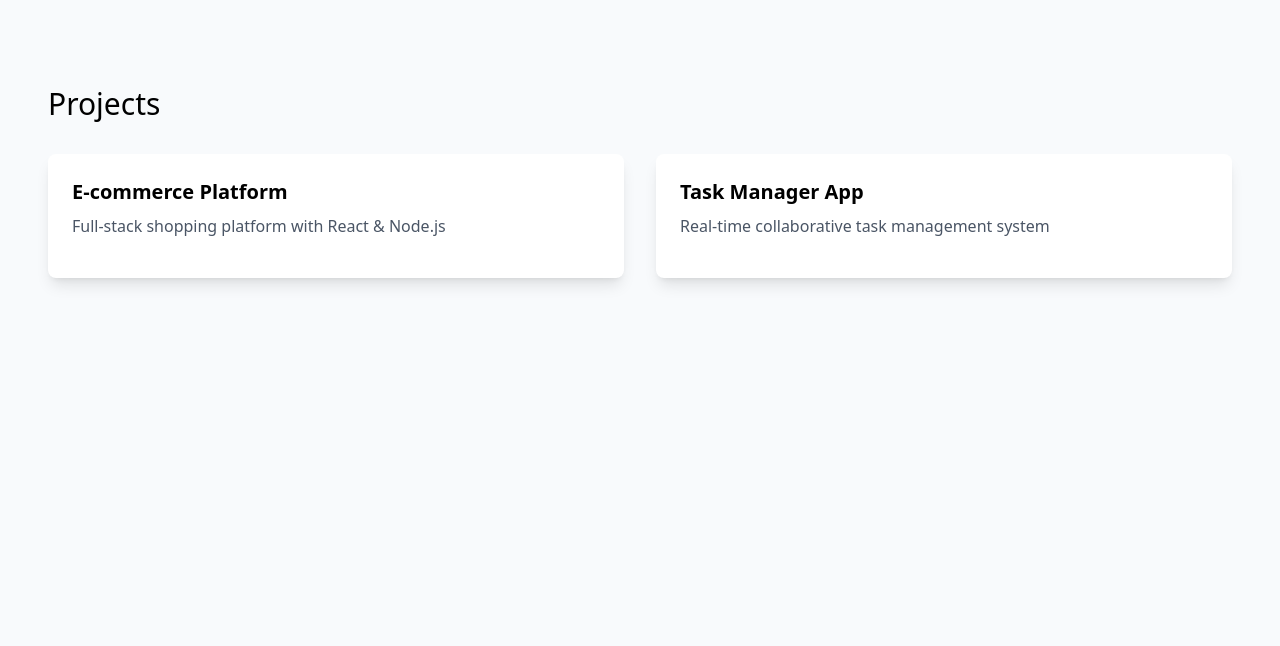
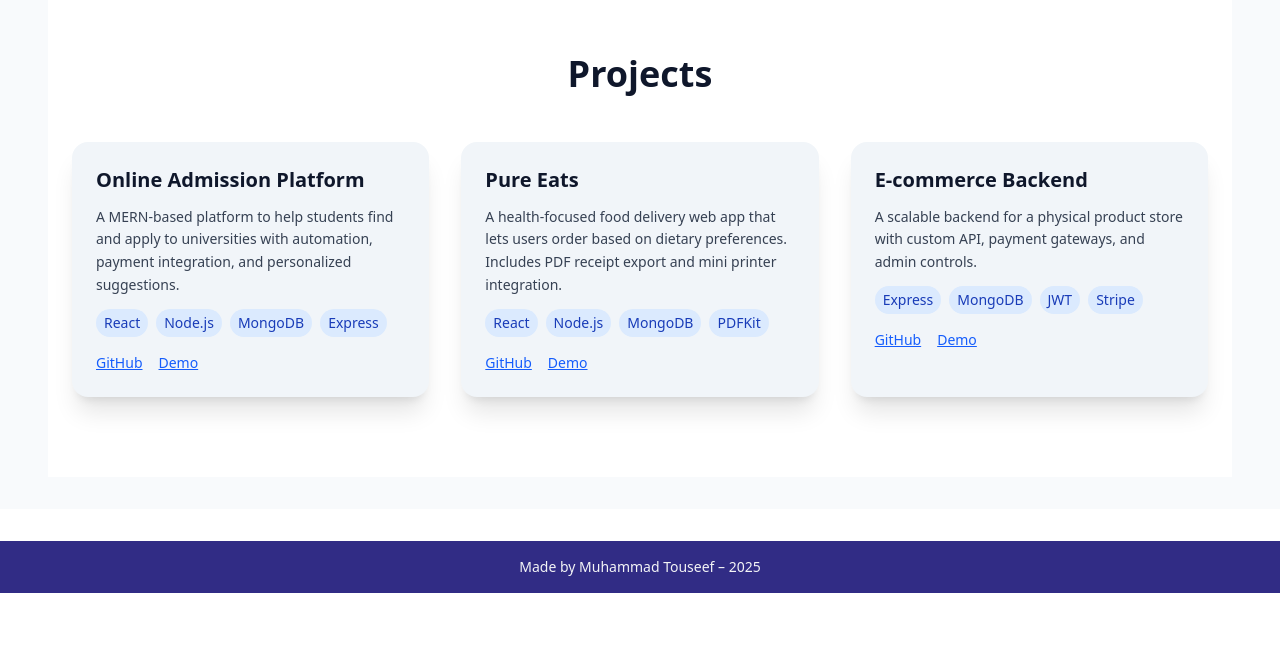
Before and after one commit to M-Touseef/my-portfolio, a React (Vite) app: page / in a window 1280 px wide. Shown: the part 1214-1860 px from the top of the page. After the commit the page ends 1807 px from the top, so only its background shows below. Built offline with nearby package versions, Linux system fonts and the light colour scheme.

Commit message:
initial commit

```diff
--- a/src/components/Projects.jsx
+++ b/src/components/Projects.jsx
@@ -1,40 +1,90 @@
-import React from 'react'
-export default function Projects({ darkMode }) {
+// src/components/Projects.jsx
+import React from "react";
+
 const projects = [
   {
-      name: "E-commerce Platform",
-      description: "Full-stack shopping platform with React & Node.js"
+    title: "Online Admission Platform",
+    description:
+      "A MERN-based platform to help students find and apply to universities with automation, payment integration, and personalized suggestions.",
+    tech: ["React", "Node.js", "MongoDB", "Express"],
+    github: "https://github.com/yourusername/admission-platform",
+    demo: "#",
   },
   {
-      name: "Task Manager App",
-      description: "Real-time collaborative task management system"
-    }
+    title: "Pure Eats",
+    description:
+      "A health-focused food delivery web app that lets users order based on dietary preferences. Includes PDF receipt export and mini printer integration.",
+    tech: ["React", "Node.js", "MongoDB", "PDFKit"],
+    github: "https://github.com/yourusername/pure-eats",
+    demo: "#",
+  },
+  {
+    title: "E-commerce Backend",
+    description:
+      "A scalable backend for a physical product store with custom API, payment gateways, and admin controls.",
+    tech: ["Express", "MongoDB", "JWT", "Stripe"],
+    github: "https://github.com/yourusername/ecommerce-backend",
+    demo: "#",
+  },
 ];
 
+const Projects = () => {
   return (
-    <section className="min-h-screen pt-20" id="projects">
-      <h2 className={`text-3xl py-8 ${darkMode ? 'text-white' : 'text-black'}`}>
-        Projects
-      </h2>
-      <div className="grid md:grid-cols-2 gap-8">
+    <section
+      id="projects"
+      className="w-full bg-white text-slate-900 py-20 px-6"
+    >
+      <div className="max-w-6xl mx-auto">
+        <h2 className="text-3xl sm:text-4xl font-bold text-center mb-12">Projects</h2>
+        <div className="grid sm:grid-cols-2 lg:grid-cols-3 gap-8">
           {projects.map((project, index) => (
             <div
               key={index}
-            className={`p-6 rounded-lg shadow-lg ${
-              darkMode ? 'bg-gray-800' : 'bg-white'
-            }`}
+              className="group relative bg-slate-100 p-6 rounded-2xl shadow-xl overflow-hidden cursor-pointer transition-transform duration-300 hover:scale-[1.03]"
             >
-            <h3 className={`text-xl font-bold mb-2 ${
-              darkMode ? 'text-white' : 'text-black'
-            }`}>
-              {project.name}
+              <div className="absolute inset-0 bg-gradient-to-r from-blue-600 to-purple-600 opacity-0 group-hover:opacity-20 transition-opacity duration-300 rounded-2xl z-0" />
+              <div className="relative z-10 space-y-3">
+                <h3 className="text-xl font-semibold group-hover:text-blue-700 transition-colors duration-300">
+                  {project.title}
                 </h3>
-            <p className={`mb-4 ${darkMode ? 'text-gray-300' : 'text-gray-600'}`}>
+                <p className="text-sm text-gray-700 leading-relaxed">
                   {project.description}
                 </p>
+                <div className="flex flex-wrap gap-2 text-sm text-blue-800 font-medium mt-3">
+                  {project.tech.map((tech, i) => (
+                    <span
+                      key={i}
+                      className="bg-blue-100 px-2 py-1 rounded-full"
+                    >
+                      {tech}
+                    </span>
+                  ))}
+                </div>
+                <div className="mt-4 flex gap-4 text-sm">
+                  <a
+                    href={project.github}
+                    target="_blank"
+                    rel="noopener noreferrer"
+                    className="text-blue-600 underline hover:text-blue-800"
+                  >
+                    GitHub
+                  </a>
+                  <a
+                    href={project.demo}
+                    target="_blank"
+                    rel="noopener noreferrer"
+                    className="text-blue-600 underline hover:text-blue-800"
+                  >
+                    Demo
+                  </a>
+                </div>
+              </div>
             </div>
           ))}
         </div>
+      </div>
     </section>
   );
-}
+};
+
+export default Projects;
```
Lines whose indentation alone changed are shown as unchanged.
